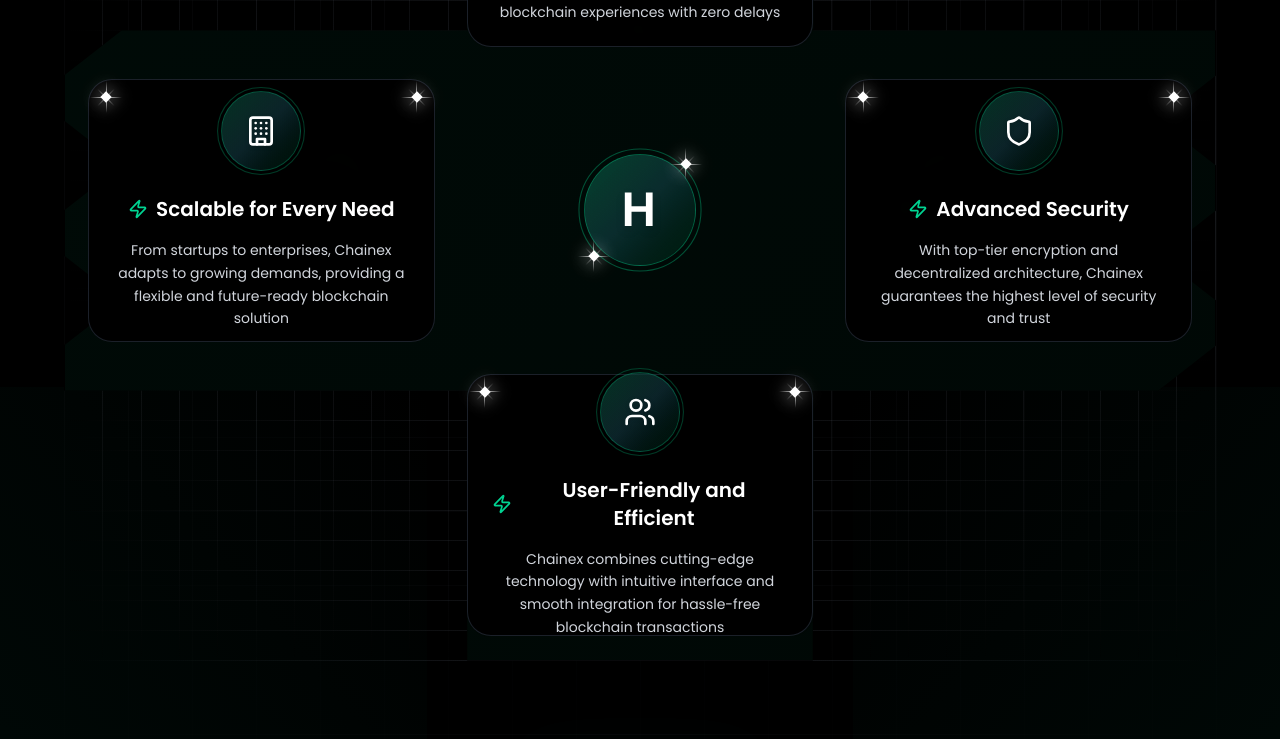
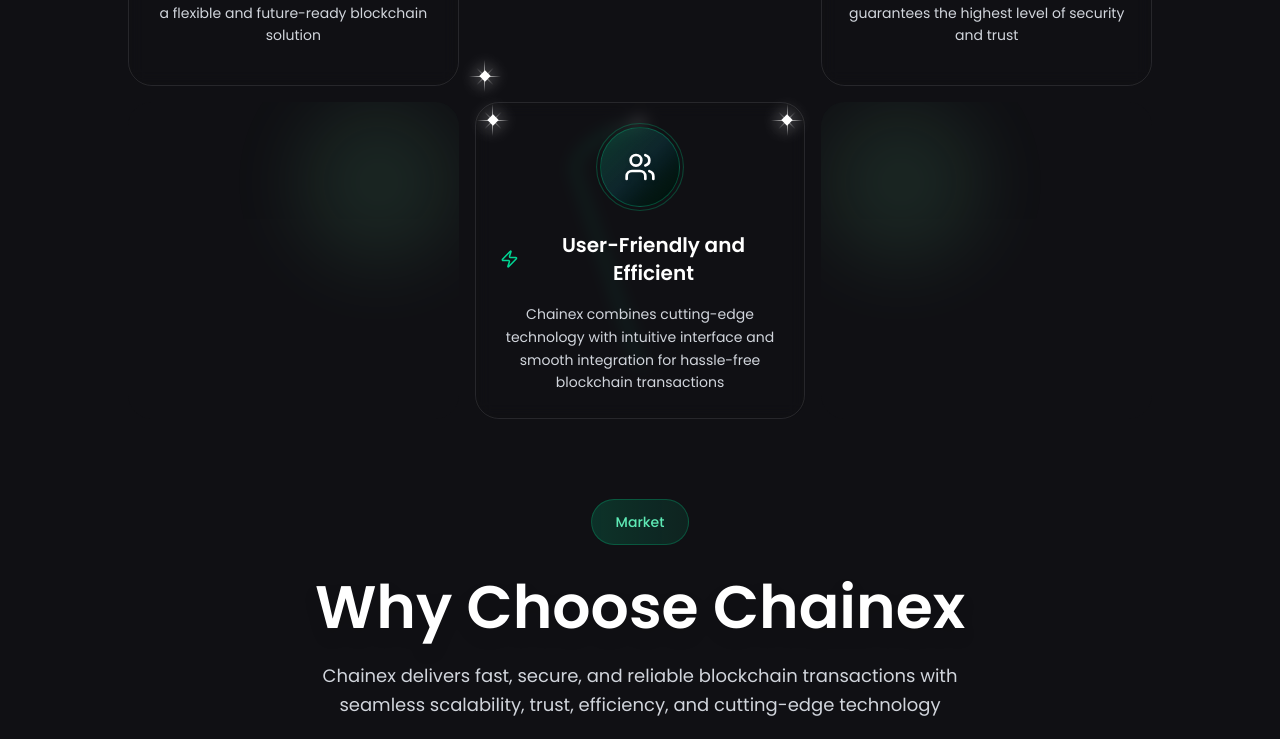
Before and after one commit to idea-on/ideaon-frontend, a Next.js app: page / in a window 1280 px wide. Shown: the part 1560-2299 px from the top of the page. Built offline with nearby package versions, Linux system fonts and the light colour scheme; a web font is replaced by a local one.

Commit message:
WhoChoose Component Completed

```diff
--- a/src/components/Homepage/Home.tsx
+++ b/src/components/Homepage/Home.tsx
@@ -1,14 +1,12 @@
 import React from 'react'
 import HeroSection from './HeroSection'
 import WhyChoose from './WhyChoose'
-import SmoothPlusLayout from './check'
 
 export default function HomeComponent() {
   return (
     <main className=''>
       <HeroSection />
       <WhyChoose />
-      <SmoothPlusLayout/>
     </main>
   )
 }
--- a/src/components/Homepage/WhyChoose.tsx
+++ b/src/components/Homepage/WhyChoose.tsx
@@ -16,7 +16,7 @@
     hasGradient?: boolean;
 }
 
-const ChainexFeatures = () => {
+
 const features: Feature[] = [
     {
         id: 'speed',
@@ -48,7 +48,6 @@
     }
 ];
 
-  // Enhanced Diamond star component with brightness lines
 const DiamondStar = ({ className }: { className: string }) => (
     <div className={`absolute ${className} z-30`}>
         <div className="relative w-3 h-3 flex items-center justify-center">
@@ -186,7 +185,7 @@
             <DiamondStar className="top-3 right-3" />
 
             {/* Card */}
-        <div className="relative bg-black/95 backdrop-blur-sm border border-gray-700/50 rounded-3xl p-6 h-full flex flex-col items-center justify-center text-center transition-all duration-500 hover:transform hover:scale-105">
+            <div className="relative bg-transparent border-[#FFFFFF1A] backdrop-blur-sm border rounded-3xl p-6 h-full flex flex-col items-center justify-center text-center transition-all duration-500 hover:transform">
                 {/* Icon with enhanced circles and green opacity */}
                 <div className="relative mb-6 z-10">
                     {/* Outer circle with green glow */}
@@ -215,6 +214,36 @@
     );
 };
 
+interface NonFeatureCardProps {
+    positionNumber: number;
+}
+
+const NonFeatureCard = ({ positionNumber }: NonFeatureCardProps) => {
+    // Determine glow position class based on position number
+    const glowPosition = {
+        1: "bottom-0 right-0",
+        3: "bottom-0 left-0",
+        7: "top-0 right-0",
+        9: "top-0 left-0",
+    }[positionNumber];
+
+    return (
+        <div className="h-full bg-[#101014] rounded-3xl relative overflow-hidden">
+            {/* Grid lines */}
+            <div className="absolute inset-0 grid grid-cols-4 grid-rows-4 opacity-10">
+                {Array.from({ length: 16 }).map((_, i) => (
+                    <div key={i} className="border border-[#ffffff10]" />
+                ))}
+            </div>
+
+            {/* Radial gradient glow */}
+            <div
+                className={`absolute ${glowPosition} w-40 h-40 bg-green-300 opacity-10 rounded-full blur-2xl pointer-events-none`}
+            />
+        </div>
+    );
+};
+
 const CenterLogo = () => (
     <div className="relative flex items-center justify-center">
         {/* Diamond stars for center */}
@@ -222,7 +251,7 @@
         <DiamondStar className="bottom-1 left-1" />
 
         {/* Outer circle with enhanced green glow */}
-      <div className="absolute inset-0 w-28 h-28 rounded-full border border-emerald-500/40 scale-110" />
+        <div className="absolute top-1/2 left-1/2 w-28 h-28 rounded-full border border-emerald-500/40 scale-110 -translate-x-1/2 -translate-y-1/2" />
 
         {/* Logo circle with enhanced gradient and green tint */}
         <div className="relative w-28 h-28 rounded-full border border-emerald-500/50 flex items-center justify-center bg-gradient-to-br from-emerald-900/40 via-gray-900/80 to-black/90 overflow-hidden">
@@ -237,35 +266,34 @@
     </div>
 );
 
+
+const WhyChoose = () => {
+
     return (
-    <div className="min-h-screen bg-black relative overflow-hidden">
-      {/* Grid lines background */}
-      <div className="absolute inset-0 overflow-hidden pointer-events-none opacity-20">
-        {/* Vertical grid lines */}
-        {Array.from({ length: 20 }).map((_, i) => (
-          <div
-            key={`v-${i}`}
-            className="absolute top-0 bottom-0 w-px bg-gradient-to-b from-transparent via-gray-500/30 to-transparent"
-            style={{ left: `${(i + 1) * 5}%` }}
-          />
-        ))}
-        {/* Horizontal grid lines */}
-        {Array.from({ length: 20 }).map((_, i) => (
-          <div
-            key={`h-${i}`}
-            className="absolute left-0 right-0 h-px bg-gradient-to-r from-transparent via-gray-500/30 to-transparent"
-            style={{ top: `${(i + 1) * 5}%` }}
-          />
-        ))}
+        <section className='bg-[#101014] w-full py-10'>
+            <div className="min-h-screen w-[80%] mx-auto relative overflow-hidden">
+
+                <div className="hidden lg:grid relative z-10 grid-cols-3 grid-rows-3 gap-4">
+                    {Array.from({ length: 9 }, (_, i) => {
+                        const position = i + 1;
+
+                        const featurePositions = [2, 4, 6, 8];
+                        const centerPosition = 5;
+
+                        if (featurePositions.includes(position)) {
+                            const featureIndex = featurePositions.indexOf(position);
+                            return <FeatureCard key={i} feature={features[featureIndex]} />;
+                        } else if (position === centerPosition) {
+                            return <CenterLogo key={i} />;
+                        } else {
+                            return <NonFeatureCard key={i} positionNumber={position} />;
+                        }
+                    })}
                 </div>
 
-      {/* Green gradient areas in corners - behind grid */}
-      <div className="absolute inset-0">
-        <div className="absolute top-0 left-0 w-1/3 h-1/3 bg-gradient-to-br from-emerald-900/12 to-transparent" />
-        <div className="absolute top-0 right-0 w-1/3 h-1/3 bg-gradient-to-bl from-emerald-900/12 to-transparent" />
-        <div className="absolute bottom-0 left-0 w-1/3 h-1/3 bg-gradient-to-tr from-emerald-900/12 to-transparent" />
-        <div className="absolute bottom-0 right-0 w-1/3 h-1/3 bg-gradient-to-tl from-emerald-900/12 to-transparent" />
-      </div>
+
+
+                {/* Grid lines background */}
 
                 <div className="relative z-10 container mx-auto px-4 py-20">
                     {/* Header */}
@@ -282,97 +310,10 @@
                         </p>
                     </div>
 
-        {/* Features Grid - Desktop Plus Layout */}
+                    {/* Features Grd - Desktop Plus Layout */}
                     <div className="hidden lg:block relative max-w-6xl mx-auto">
                         {/* Curved Plus Shape Container */}
-          <div className="relative w-full h-[900px] flex items-center justify-center">
 
-       {/* Orb Glow Effect Behind Plus Shape */}
-<div className="absolute inset-0 flex items-center justify-center z-0 pointer-events-none">
-  {/* Main bright orb */}
-  <div className="w-[750px] h-[750px] bg-gradient-radial from-emerald-400/80 via-emerald-500/50 to-transparent rounded-full blur-[120px] opacity-90 animate-pulse"></div>
-  {/* Extra subtle outer glow */}
-  <div className="absolute w-[950px] h-[950px] bg-gradient-radial from-emerald-400/40 via-emerald-500/20 to-transparent rounded-full blur-[180px] opacity-70"></div>
-  {/* Inner concentrated core */}
-  <div className="absolute w-[350px] h-[350px] bg-gradient-radial from-emerald-400/90 via-emerald-500/80 to-transparent rounded-full blur-[40px] opacity-95"></div>
-</div>
-
-            {/* Grid lines within clipPath area */}
-            <div className="absolute inset-0 z-5">
-              <div className="w-full h-full relative">
-                {/* Vertical grid lines for clipPath area */}
-                {Array.from({ length: 30 }).map((_, i) => (
-                  <div
-                    key={`clip-v-${i}`}
-                    className="absolute top-0 bottom-0 w-px bg-gradient-to-b from-transparent via-gray-500/20 to-transparent"
-                    style={{ left: `${(i + 1) * 3.33}%` }}
-                  />
-                ))}
-                {/* Horizontal grid lines for clipPath area */}
-                {Array.from({ length: 30 }).map((_, i) => (
-                  <div
-                    key={`clip-h-${i}`}
-                    className="absolute left-0 right-0 h-px bg-gradient-to-r from-transparent via-gray-500/20 to-transparent"
-                    style={{ top: `${(i + 1) * 3.33}%` }}
-                  />
-                ))}
-              </div>
-            </div>
-
-            {/* Plus Shape with Curved Insets and ClipPath - Proper sizing to cover 4 cards */}
-            <div
-              className="absolute inset-0 bg-black backdrop-blur-sm border border-black  z-10"
-              style={{
-                clipPath: `polygon(
-                  35% 0%, 65% 0%,
-                  65% 30%,
-                  100% 30%, 100% 35%,
-                  95% 40%, 100% 45%, 100% 50%,
-                  95% 55%, 100% 60%, 100% 65%,
-                  95% 70%, 100% 70%,
-                  65% 70%,
-                  65% 100%, 35% 100%,
-                  35% 70%,
-                  0% 70%, 0% 65%,
-                  5% 60%, 0% 55%, 0% 50%,
-                  5% 45%, 0% 40%, 0% 35%,
-                  5% 30%, 0% 30%,
-                  35% 30%
-                )`
-              }}
-            >
-              {/* Inner glow */}
-              <div className="absolute inset-0 bg-gradient-to-br from-emerald-400/5 to-emerald-600/5"></div>
-            </div>
-
-            {/* Grid Layout for Cards positioned over the plus shape */}
-            <div className="relative grid grid-cols-3 grid-rows-3 gap-8 h-full w-full p-6 z-20">
-              {/* Top */}
-              <div className="col-start-2 row-start-1">
-                <FeatureCard feature={features[0]} hasGradient={true} />
-              </div>
-
-              {/* Left */}
-              <div className="col-start-1 row-start-2">
-                <FeatureCard feature={features[1]} hasGradient={true} />
-              </div>
-
-              {/* Center Logo */}
-              <div className="col-start-2 row-start-2 flex items-center justify-center">
-                <CenterLogo />
-              </div>
-
-              {/* Right */}
-              <div className="col-start-3 row-start-2">
-                <FeatureCard feature={features[2]} hasGradient={true} />
-              </div>
-
-              {/* Bottom */}
-              <div className="col-start-2 row-start-3">
-                <FeatureCard feature={features[3]} hasGradient={true} />
-              </div>
-            </div>
-          </div>
                     </div>
 
                     {/* Features Grid - Tablet 2x2 Layout */}
@@ -415,7 +356,9 @@
         }
       `}</style>
             </div>
+        </section>
+
     );
 };
 
-export default ChainexFeatures;
+export default WhyChoose;
```
Lines whose indentation alone changed are shown as unchanged.
